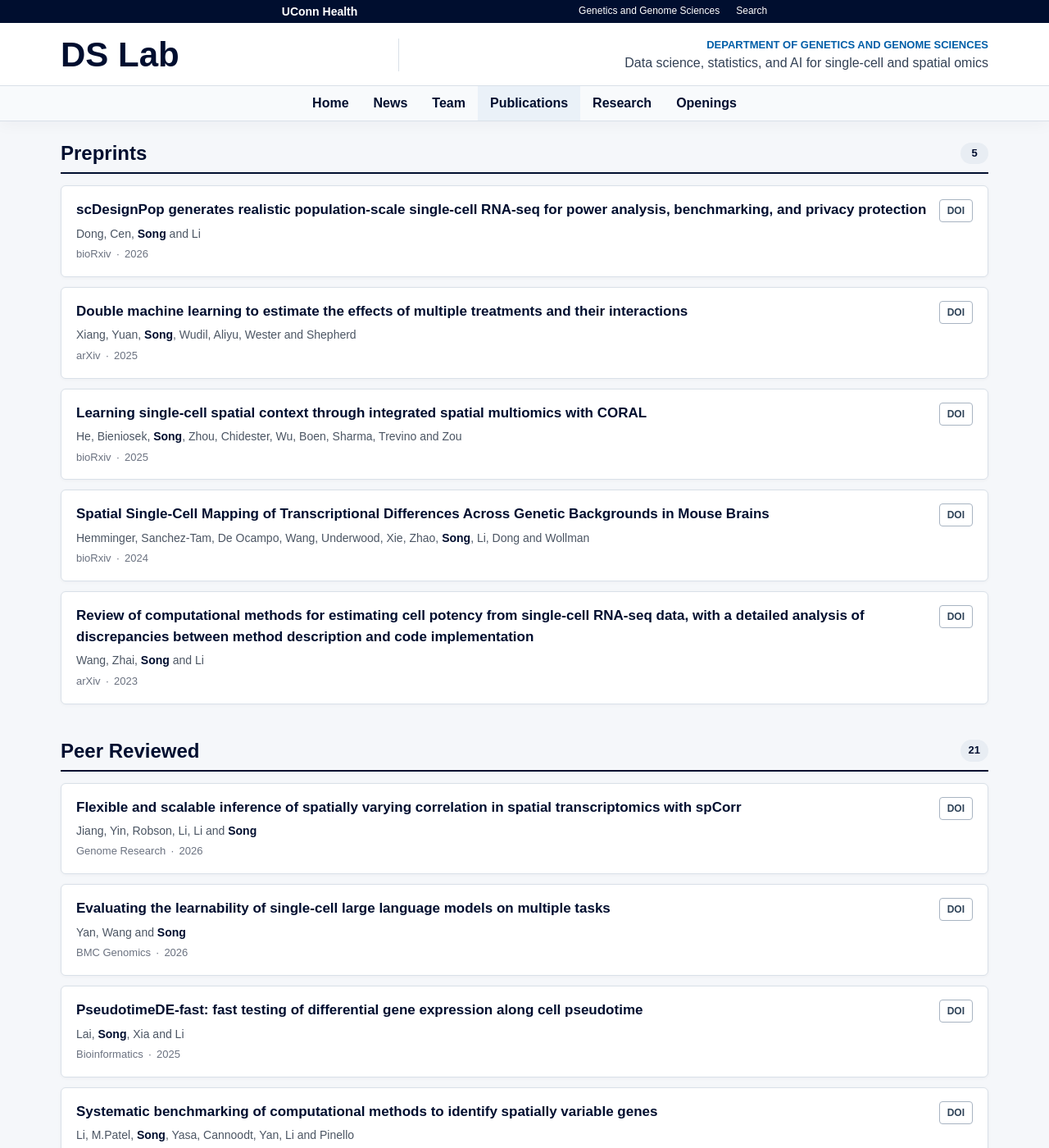
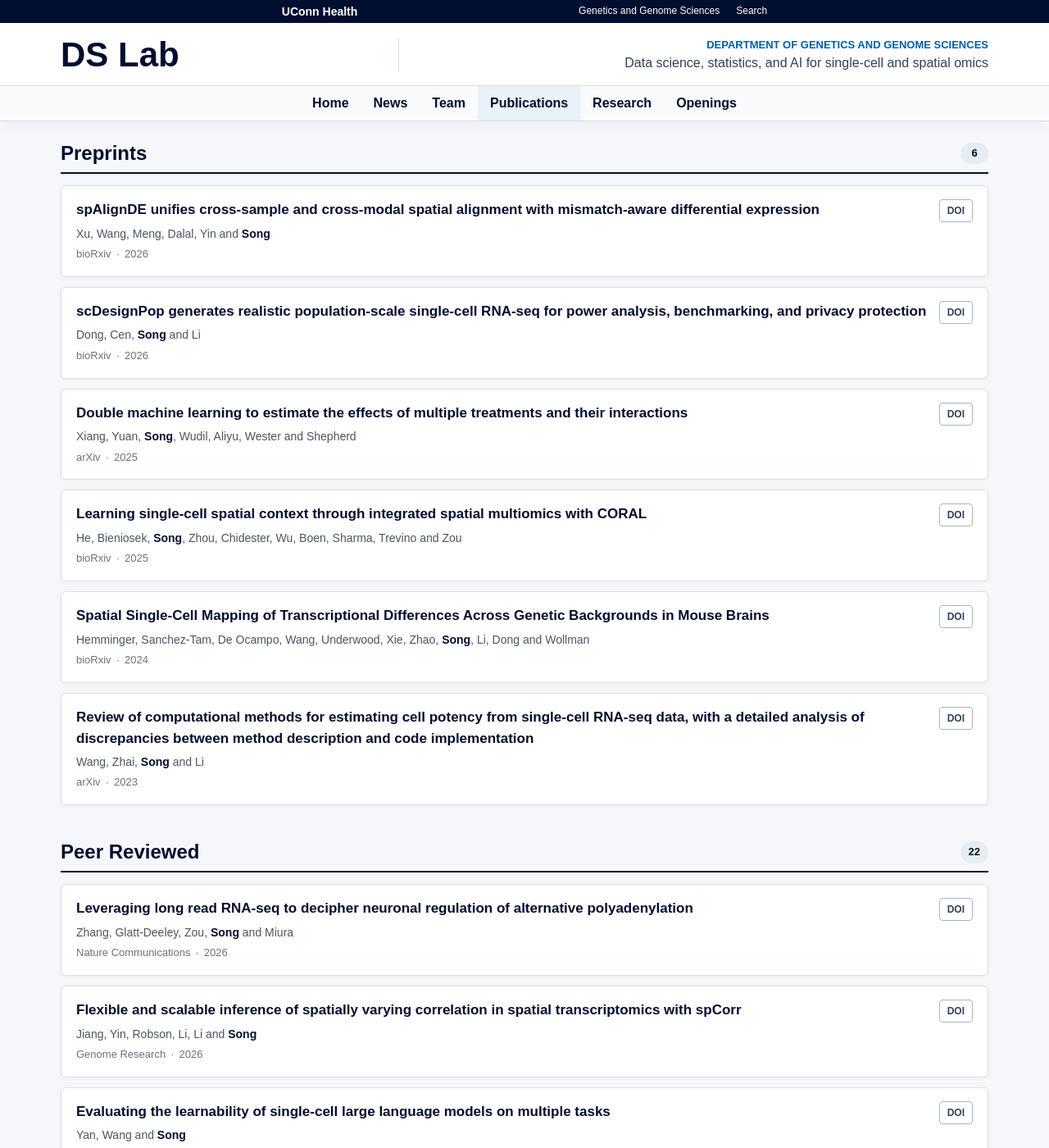
Before and after one commit to dsong-lab/dsong-lab.github.io, a Jekyll site: the page built from _pages/publications.html, in a window 1280 px wide and 1400 px high. Shown: the whole window at 82% size. Built offline with Jekyll 4.4.1, drawn with Linux system fonts in a browser that asks for light colours; nearby versions of some CDN libraries.

Commit message:
Update publications and recruiting openings

```diff
--- a/_data/news.yml
+++ b/_data/news.yml
@@ -1,3 +1,9 @@
+- date: 09/12/2026
+  title: "Our spAlignDE preprint is now available"
+  tags:
+    - pub
+  content: Our new preprint, <a href="https://doi.org/10.64898/2026.09.05.749632">spAlignDE</a>, is now available on *bioRxiv*. spAlignDE unifies cross-sample and cross-modal spatial alignment with mismatch-aware differential expression.
+
 - date: 05/15/2026
   title: "Our learnability of scFMs paper is accepted by BMC Genomics"
   tags:
--- a/_data/preprints.json
+++ b/_data/preprints.json
@@ -1,4 +1,47 @@
 [
+  {
+    "type": "posted-content",
+    "title": "spAlignDE unifies cross-sample and cross-modal spatial alignment with mismatch-aware differential expression",
+    "container-title": "bioRxiv",
+    "DOI": "10.64898/2026.09.05.749632",
+    "URL": "https://doi.org/10.64898/2026.09.05.749632",
+    "author": [
+      {
+        "family": "Xu",
+        "given": "Su"
+      },
+      {
+        "family": "Wang",
+        "given": "Yu"
+      },
+      {
+        "family": "Meng",
+        "given": "Lingzhen"
+      },
+      {
+        "family": "Dalal",
+        "given": "Aarya"
+      },
+      {
+        "family": "Yin",
+        "given": "Yuxin"
+      },
+      {
+        "family": "Song",
+        "given": "Dongyuan"
+      }
+    ],
+    "issued": {
+      "date-parts": [
+        [
+          2026,
+          9,
+          12
+        ]
+      ]
+    },
+    "abstract": "Comparative spatial-omics studies require accurate alignment across samples and modalities, yet residual mismatches can create false differential-expression signals. spAlignDE combines structure-guided diffeomorphic registration with mismatch-aware local differential expression, supporting spatial transcriptomics, spatial ATAC-seq, histology, and anatomical atlases without requiring shared molecular features. Across cross-sample and cross-modal benchmarks, it provides scalable alignment while improving false-discovery control in downstream analyses."
+  },
   {
     "type": "posted-content",
     "title": "scDesignPop generates realistic population-scale single-cell RNA-seq for power analysis, benchmarking, and privacy protection",
--- a/_data/publications.json
+++ b/_data/publications.json
@@ -1,4 +1,44 @@
 [
+  {
+    "type": "journal-article",
+    "title": "Leveraging long read RNA-seq to decipher neuronal regulation of alternative polyadenylation",
+    "container-title": "Nature Communications",
+    "DOI": "10.1038/s41467-026-76377-8",
+    "URL": "https://doi.org/10.1038/s41467-026-76377-8",
+    "author": [
+      {
+        "family": "Zhang",
+        "given": "Zhiping"
+      },
+      {
+        "family": "Glatt-Deeley",
+        "given": "Heather"
+      },
+      {
+        "family": "Zou",
+        "given": "Lehan"
+      },
+      {
+        "family": "Song",
+        "given": "Dongyuan"
+      },
+      {
+        "family": "Miura",
+        "given": "Pedro"
+      }
+    ],
+    "issued": {
+      "date-parts": [
+        [
+          2026,
+          8,
+          25
+        ]
+      ]
+    },
+    "abstract": "Alternative polyadenylation expands transcript diversity but remains difficult to characterize precisely with short-read data. This study introduces APALORD, a computational framework for analyzing cleavage-site distributions in long-read RNA sequencing data. Applications to human stem-cell-derived neurons and Drosophila embryos reveal conserved features of polyadenylation-site regulation and substantially expand existing site annotations.",
+    "ISSN": "2041-1723"
+  },
   {
     "type": "journal-article",
     "title": "Flexible and scalable inference of spatially varying correlation in spatial transcriptomics with spCorr",
```
Also changed, not shown: _pages/home.md (+1 -1 lines), _pages/openings.md (+6 -4 lines).
